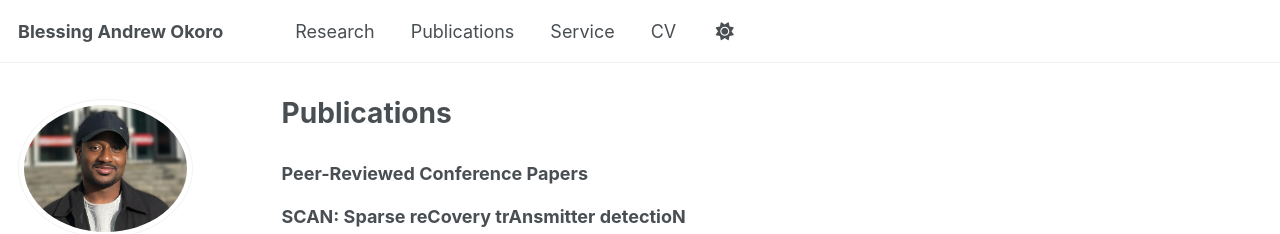
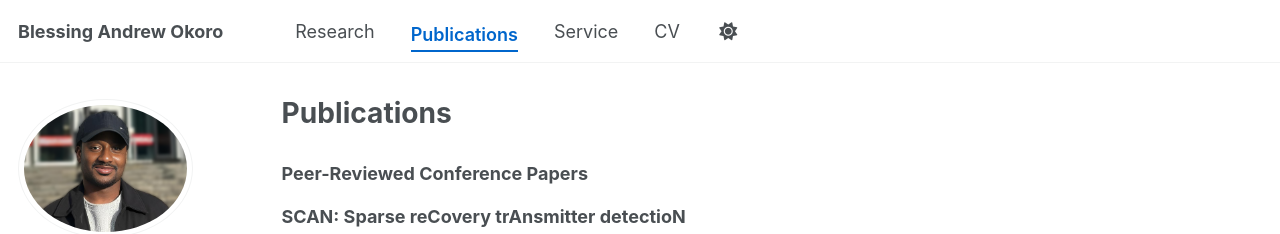
Before and after one commit to okoroandrew/okoroandrew.github.io, a Jekyll site: the page built from _pages/publications.md, in a window 1280 px wide. Shown: the top 234 px of the page. Built offline with Jekyll 4.4.1, drawn with Linux system fonts in a browser that asks for light colours; a script that is not in the unit is left out.

Commit message:
Update main.scss

```diff
--- a/assets/css/main.scss
+++ b/assets/css/main.scss
@@ -41,3 +41,11 @@
     "vendor/font-awesome/solid",
     "vendor/font-awesome/brands"
 ;
+
+/* Custom styling for active navigation */
+.masthead__menu-item a.active {
+  color: #0066cc !important;
+  font-weight: 600;
+  border-bottom: 2px solid #0066cc;
+  padding-bottom: 2px;
+}
```
